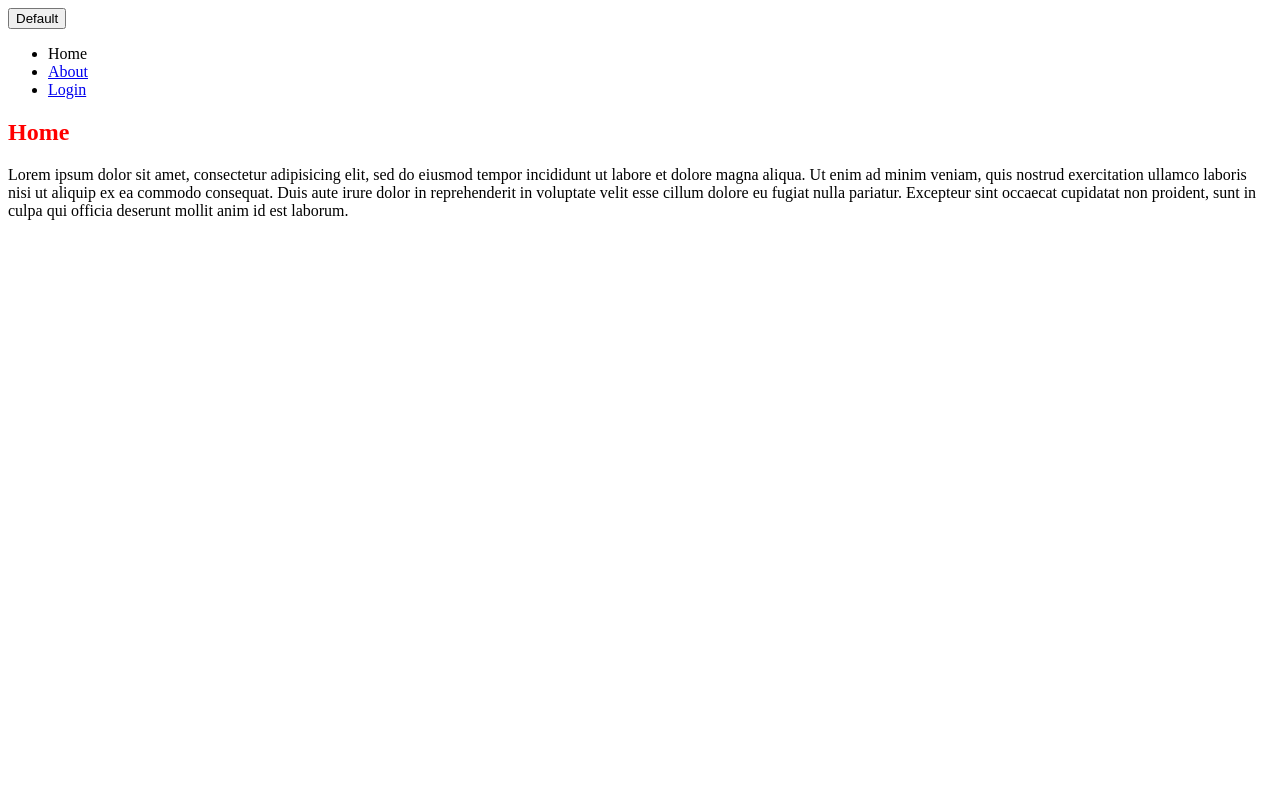
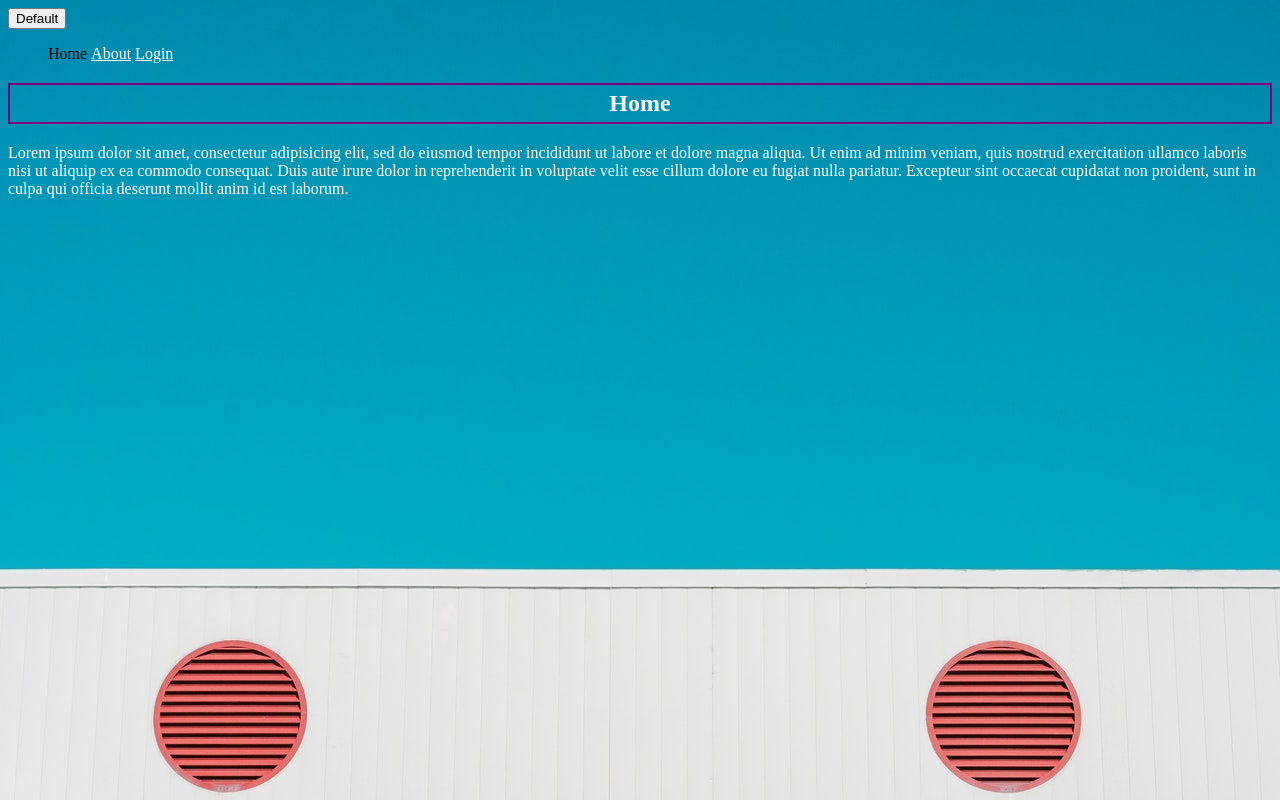
Before and after one commit to webdevin4months/sec6css, a plain HTML site: page index.html in a window 1280 px wide. Drawn offline with Linux system fonts and the light colour scheme.

Commit message:
save notes for section 6

```diff
--- a/css/style.css
+++ b/css/style.css
@@ -1,3 +1,24 @@
+body {
+    background-image: url("/img/background.jpg");
+    background-size: cover;
+}
+
 h2 {
-    color: red;
+    color: #fff;
+    text-align: center;
+    border: 2px solid purple;
+    padding: 5px;
 }
+
+p {
+    color: #fff;
+}
+
+li {
+    list-style: none;
+    display: inline-block;
+}
+
+li a {
+    color: #fff;
+}
```
Also changed, not shown: CSS-Cheat-Sheet.txt (added), img/background.jpg (added).
